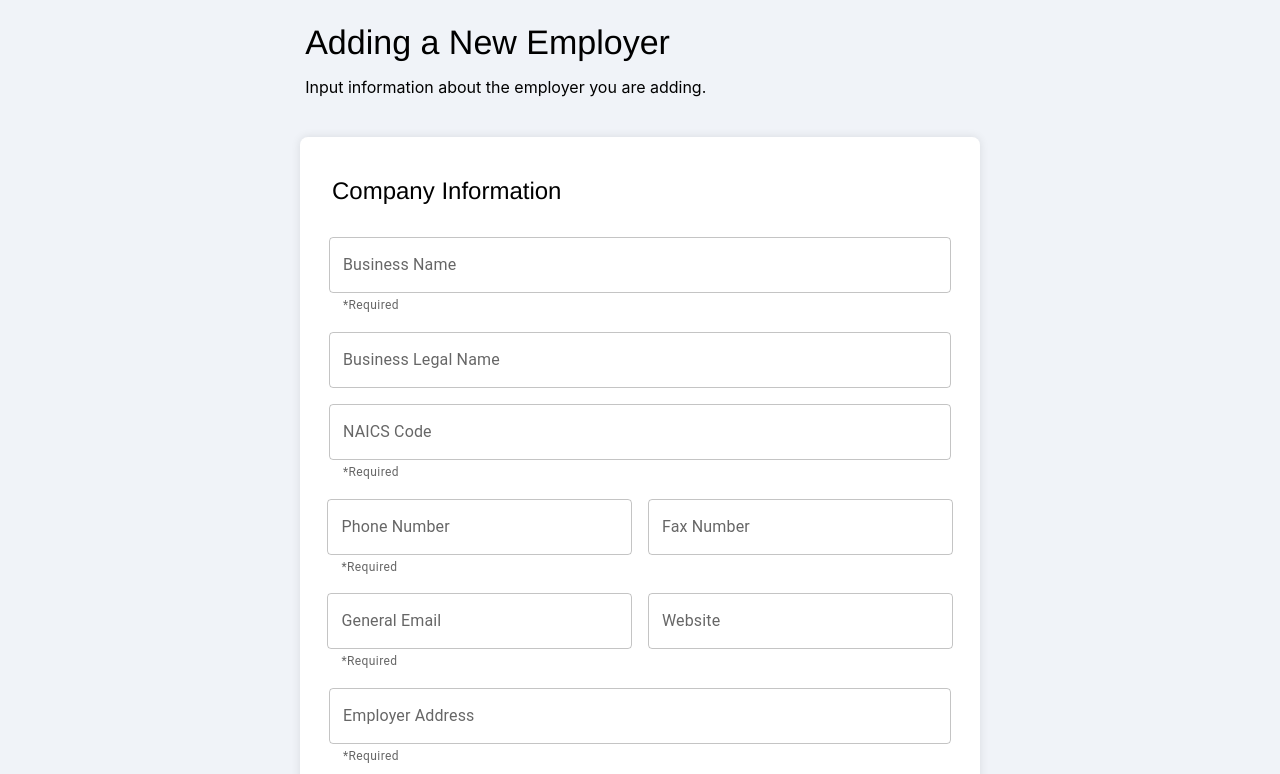
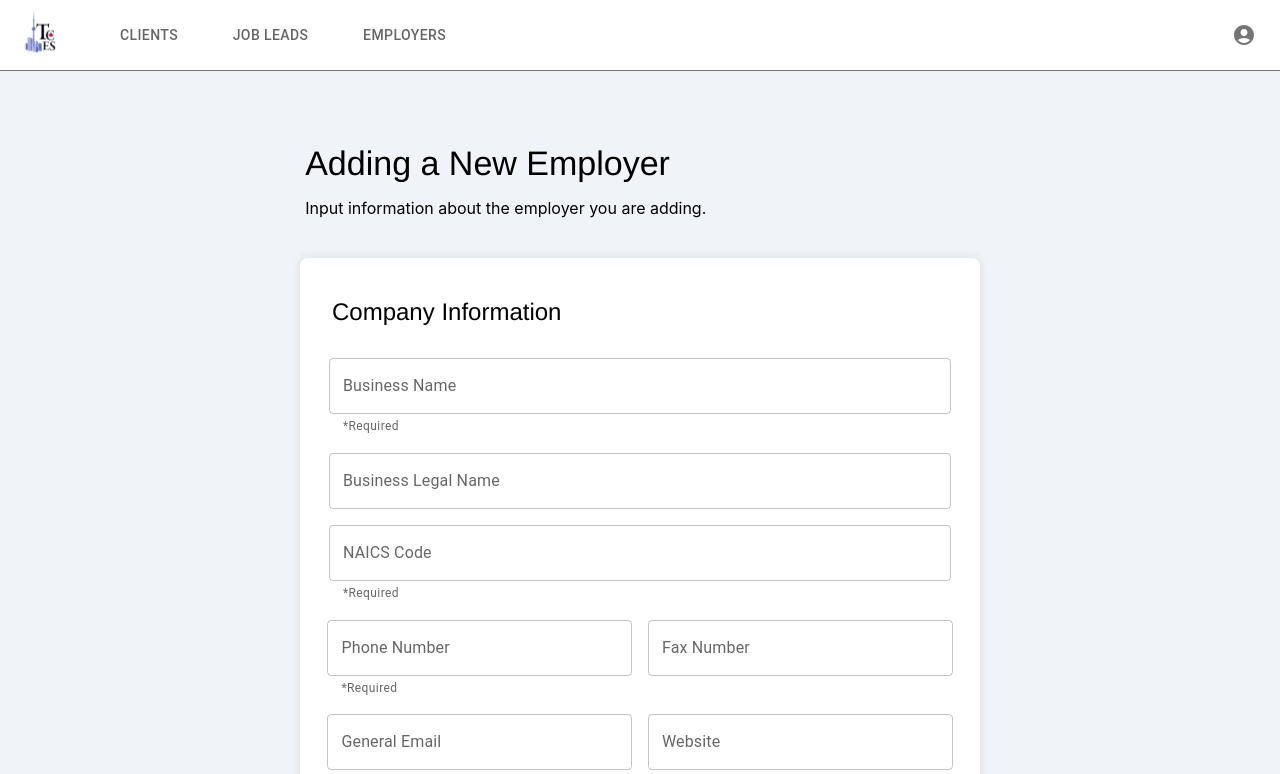
Before and after one commit to uoftblueprint/tces, a React (Create React App) app in the folder client/: page / in a window 1280 px wide. Shown: the top 774 px of the page. Built offline with nearby package versions, Linux system fonts and the light colour scheme.

Commit message:
TCES-27 Fixed Spacing

```diff
--- a/client/src/App.jsx
+++ b/client/src/App.jsx
@@ -8,10 +8,12 @@ import "./App.css";
 import AddCompanyInfo from "./components/add-employer-component/company-info-component";
 import AddJobLead from "./components/add-job-lead-component";
 import AddEmployer from "./components/add-employer-component";
+import Navbar from "./components/navbar-component/Navbar";
 
 function App() {
   return (
     <div className="App">
+      <Navbar />
       <AddCompanyInfo />
       <AddJobLead />
       <AddEmployer />
--- a/client/src/components/add-employer-component/company-info-component/index.styles.jsx
+++ b/client/src/components/add-employer-component/company-info-component/index.styles.jsx
@@ -2,7 +2,7 @@ import styled from "styled-components";
 
 const Container = styled.div`
   display: flex;
-  padding: 0 100px 100px 100px;
+  padding: 50px 100px 100px 100px;
   flex-direction: column;
   align-items: center;
   font-family: Helvetica;
--- a/client/src/components/add-employer-component/employer-contact-component/index.styles.jsx
+++ b/client/src/components/add-employer-component/employer-contact-component/index.styles.jsx
@@ -2,7 +2,7 @@ import styled from "styled-components";
 
 const Container = styled.div`
   display: flex;
-  padding: 0 100px 100px 100px;
+  padding: 50px 100px 100px 100px;
   flex-direction: column;
   align-items: center;
   font-family: Helvetica;
--- a/client/src/components/add-employer-component/job-lead-component/index.styles.jsx
+++ b/client/src/components/add-employer-component/job-lead-component/index.styles.jsx
@@ -2,7 +2,7 @@ import styled from "styled-components";
 
 const Container = styled.div`
   display: flex;
-  padding: 0 100px 100px 100px;
+  padding: 50px 100px 100px 100px;
   flex-direction: column;
   align-items: center;
   font-family: Helvetica;
```
